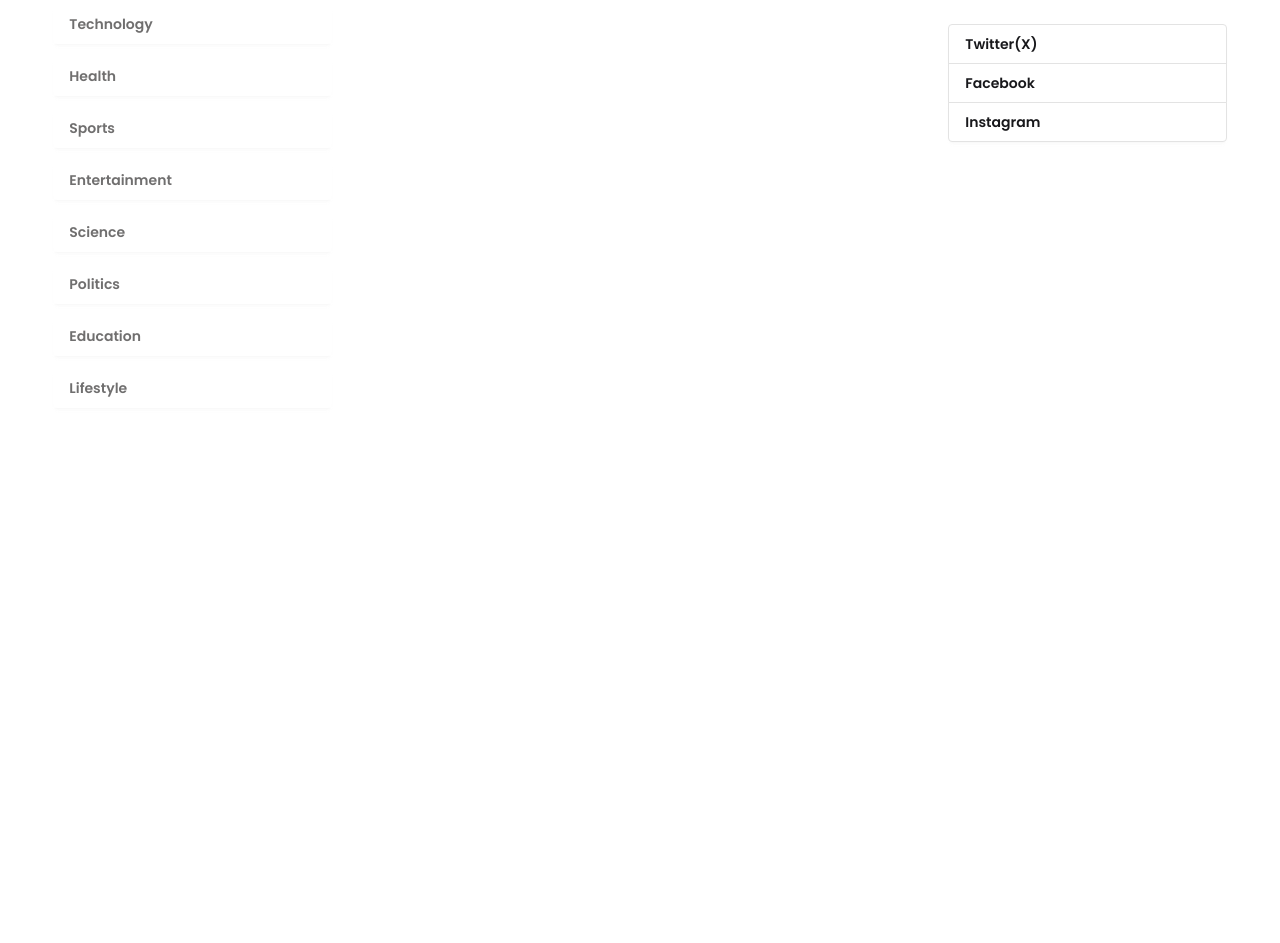
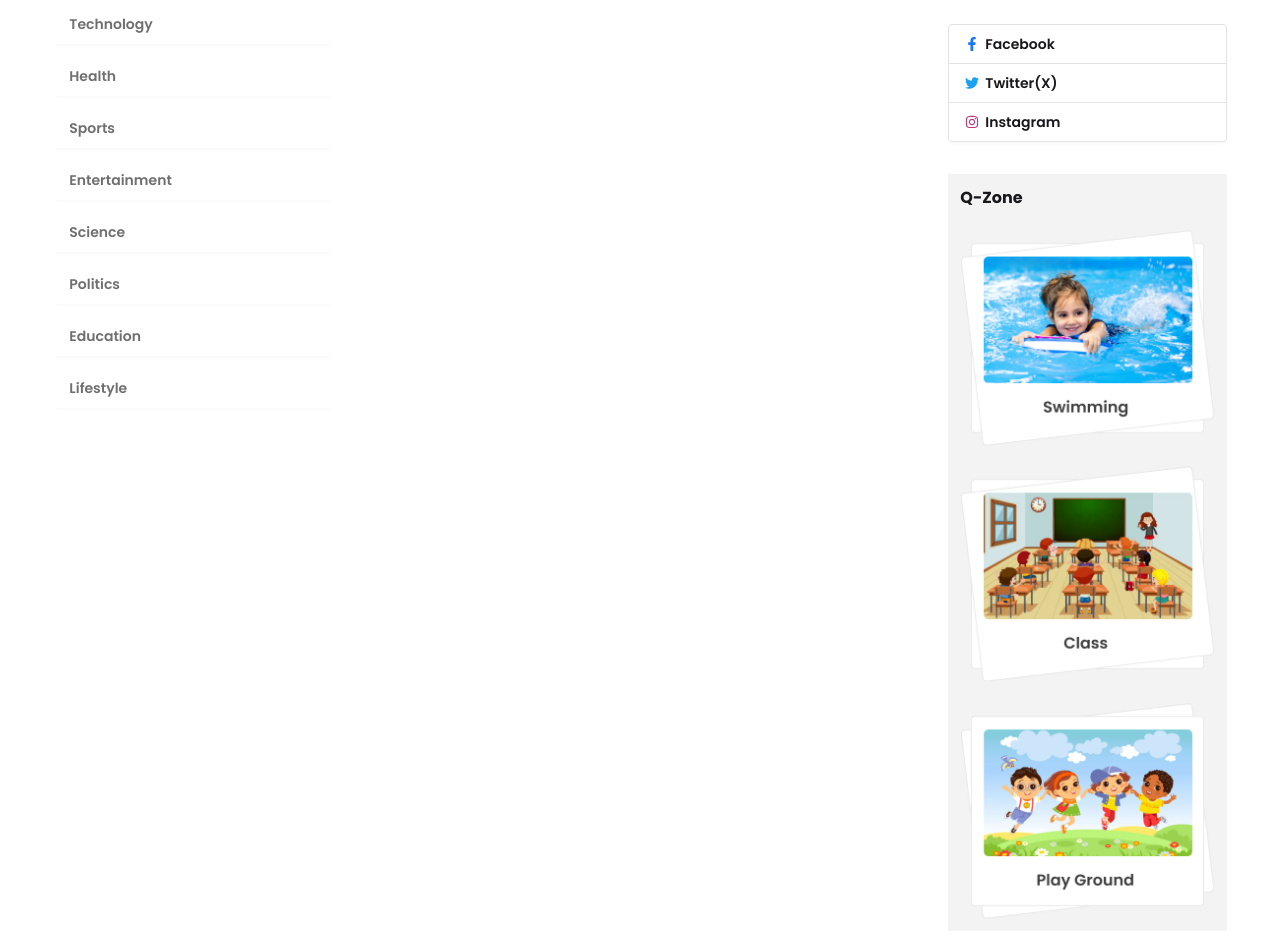
Before and after one commit to AyanSujon/Dragon-News-App, a React (Vite) app: page / in a window 1280 px wide. Shown: the part 465-1408 px from the top of the page. Before the commit the page ends 885 px from the top, so only its background shows below. Built offline with nearby package versions, Linux system fonts and the light colour scheme.

Commit message:
added Qzome

```diff
--- a/src/components/homelayout/FIndUs.jsx
+++ b/src/components/homelayout/FIndUs.jsx
@@ -1,4 +1,6 @@
 import React from 'react';
+import { FaFacebookF, FaInstagram, FaTwitter } from 'react-icons/fa';
+
 
 const FIndUs = () => {
     return (
@@ -7,9 +9,9 @@ const FIndUs = () => {
 
             <div>
                 <div className="join join-vertical w-full">
-                <button className="btn bg-base-100 justify-start join-item">Twitter(X)</button>
-                <button className="btn bg-base-100 justify-start join-item">Facebook</button>
-                <button className="btn bg-base-100 justify-start join-item">Instagram</button>
+                <button className="btn bg-base-100 justify-start join-item"><FaFacebookF className='text-[#1877F2]'/> Facebook</button>
+                <button className="btn bg-base-100 justify-start join-item"><FaTwitter className='text-[#1da1f2]'/> Twitter(X)</button>
+                <button className="btn bg-base-100 justify-start join-item"> <FaInstagram className='text-[#C13584]'/> Instagram</button>
                 </div>
             </div>
         </div>
--- /dev/null
+++ b/src/components/homelayout/Qzone.jsx
@@ -0,0 +1,20 @@
+import React from 'react';
+import swimmigImage from "../../assets/swimming.png";
+import classImage from "../../assets/class.png";
+import playImage from "../../assets/playground.png";
+
+
+const Qzone = () => {
+    return (
+        <div className='bg-base-200 p-3'>
+            <h3 className='font-bold mb-5'>Q-Zone</h3>
+            <div className="space-y-5 mx-auto">
+                <img className='mx-auto' src={swimmigImage} alt="swimmig mage" />
+                <img className='mx-auto' src={classImage} alt="class Image" />
+                <img className='mx-auto' src={playImage} alt="play Image" />
+            </div>
+        </div>
+    );
+};
+
+export default Qzone;
--- a/src/components/homelayout/RightAside.jsx
+++ b/src/components/homelayout/RightAside.jsx
@@ -1,12 +1,15 @@
 import React from 'react';
 import SocialLogin from './SocialLogin';
 import FIndUs from './FIndUs';
+import Qzone from './Qzone';
+
 
 const RightAside = () => {
     return (
         <div className='space-y-8'>
             <SocialLogin></SocialLogin>
             <FIndUs></FIndUs>
+            <Qzone></Qzone>
         </div>
     );
 };
```
